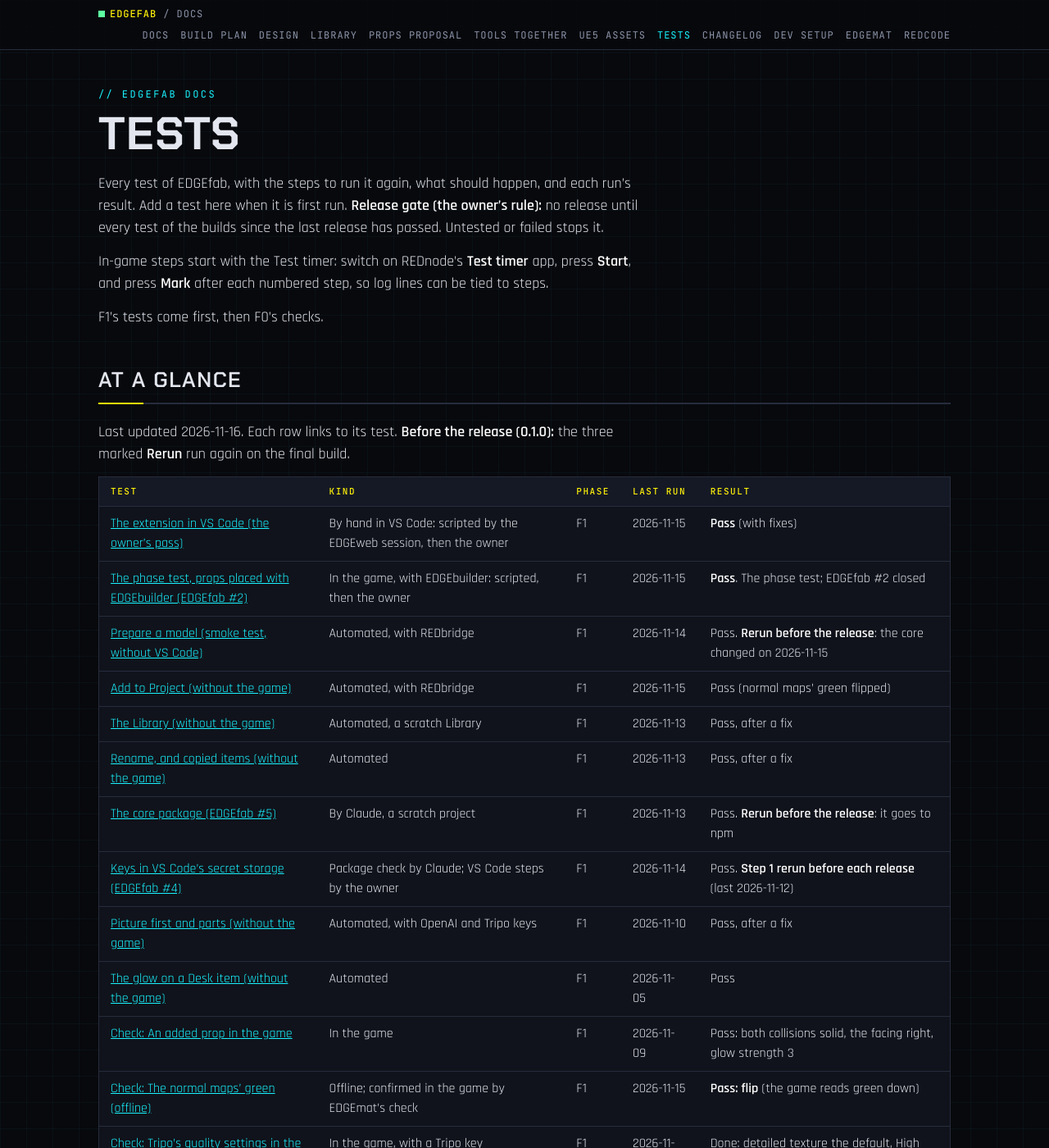
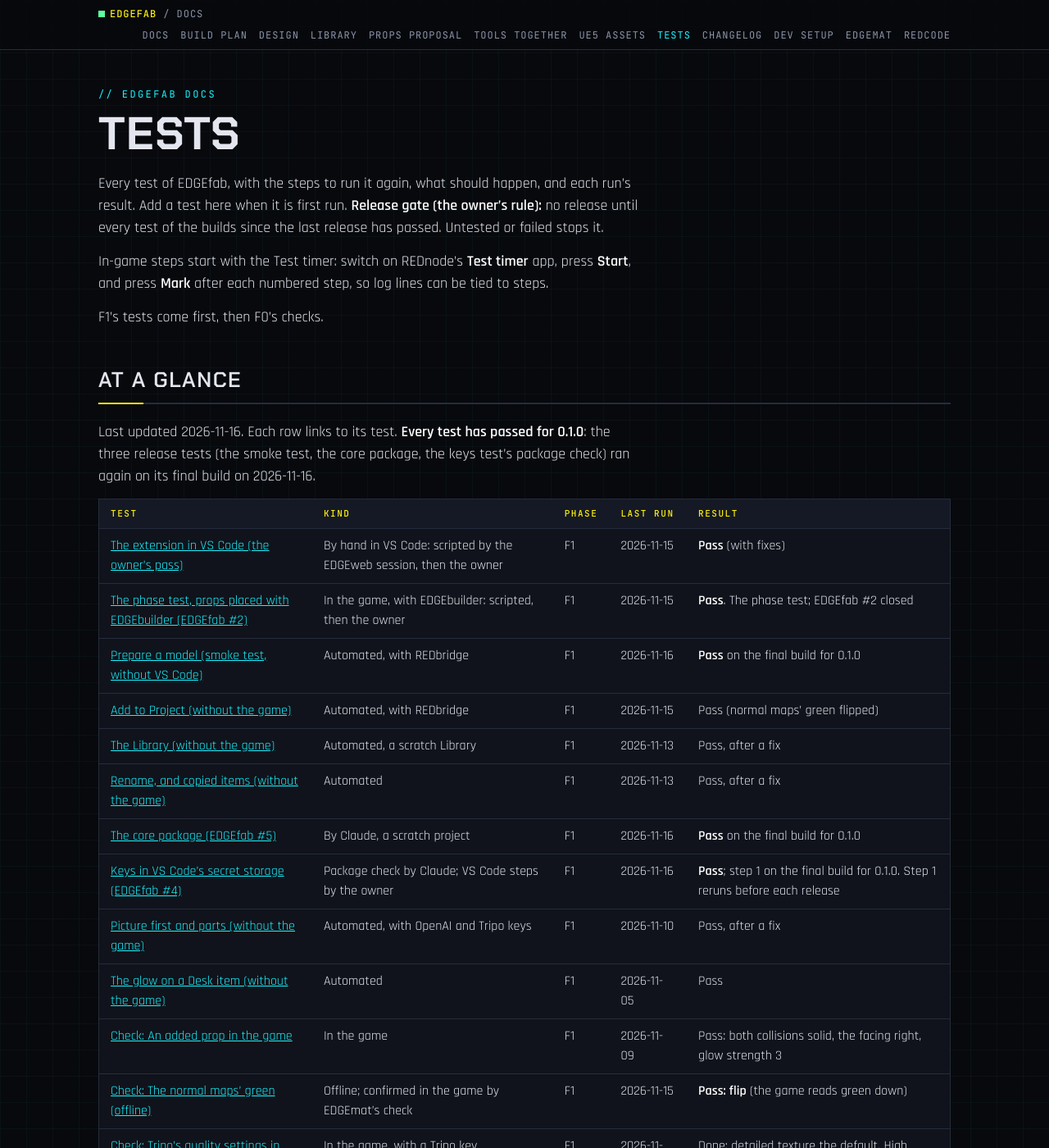
Before and after one commit to Edgemodders/EDGEfab, a Jekyll site: the page built from docs/testing.md, in a window 1280 px wide and 1400 px high. Shown: the whole window at 82% size. Built offline with Jekyll 4.4.1, drawn with Linux system fonts in a browser that asks for light colours; some of the changed text lies outside the part shown.

Commit message:
0.1.0 ready: the three release tests passed on the final build; README status and badge, the changelog's 0.1.0 section
Co-Authored-By: Claude Opus 5.5 <noreply@anthropic.com>

```diff
--- a/docs/testing.md
+++ b/docs/testing.md
@@ -12,18 +12,18 @@ F1's tests come first, then F0's checks.
 
 ## At a glance
 
-Last updated 2026-11-16. Each row links to its test. **Before the release (0.1.0):** the three marked **Rerun** run again on the final build.
+Last updated 2026-11-16. Each row links to its test. **Every test has passed for 0.1.0**: the three release tests (the smoke test, the core package, the keys test's package check) ran again on its final build on 2026-11-16.
 
 | Test | Kind | Phase | Last run | Result |
 |---|---|---|---|---|
 | [The extension in VS Code (the owner's pass)](#f1-the-extension-in-vs-code-the-owners-pass) | By hand in VS Code: scripted by the EDGEweb session, then the owner | F1 | 2026-11-15 | **Pass** (with fixes) |
 | [The phase test, props placed with EDGEbuilder (EDGEfab #2)](#f1-the-phase-test-props-placed-with-edgebuilder-edgefab-2) | In the game, with EDGEbuilder: scripted, then the owner | F1 | 2026-11-15 | **Pass**. The phase test; EDGEfab #2 closed |
-| [Prepare a model (smoke test, without VS Code)](#f1-prepare-a-model-smoke-test-without-vs-code) | Automated, with REDbridge | F1 | 2026-11-14 | Pass. **Rerun before the release**: the core changed on 2026-11-15 |
+| [Prepare a model (smoke test, without VS Code)](#f1-prepare-a-model-smoke-test-without-vs-code) | Automated, with REDbridge | F1 | 2026-11-16 | **Pass** on the final build for 0.1.0 |
 | [Add to Project (without the game)](#f1-add-to-project-without-the-game) | Automated, with REDbridge | F1 | 2026-11-15 | Pass (normal maps' green flipped) |
 | [The Library (without the game)](#f1-the-library-without-the-game) | Automated, a scratch Library | F1 | 2026-11-13 | Pass, after a fix |
 | [Rename, and copied items (without the game)](#f1-rename-and-copied-items-without-the-game) | Automated | F1 | 2026-11-13 | Pass, after a fix |
-| [The core package (EDGEfab #5)](#f1-the-core-package-edgefab-5) | By Claude, a scratch project | F1 | 2026-11-13 | Pass. **Rerun before the release**: it goes to npm |
-| [Keys in VS Code's secret storage (EDGEfab #4)](#f1-keys-in-vs-codes-secret-storage-edgefab-4) | Package check by Claude; VS Code steps by the owner | F1 | 2026-11-14 | Pass. **Step 1 rerun before each release** (last 2026-11-12) |
+| [The core package (EDGEfab #5)](#f1-the-core-package-edgefab-5) | By Claude, a scratch project | F1 | 2026-11-16 | **Pass** on the final build for 0.1.0 |
+| [Keys in VS Code's secret storage (EDGEfab #4)](#f1-keys-in-vs-codes-secret-storage-edgefab-4) | Package check by Claude; VS Code steps by the owner | F1 | 2026-11-16 | **Pass**; step 1 on the final build for 0.1.0. Step 1 reruns before each release |
 | [Picture first and parts (without the game)](#f1-picture-first-and-parts-without-the-game) | Automated, with OpenAI and Tripo keys | F1 | 2026-11-10 | Pass, after a fix |
 | [The glow on a Desk item (without the game)](#f1-the-glow-on-a-desk-item-without-the-game) | Automated | F1 | 2026-11-05 | Pass |
 | [Check: An added prop in the game](#f1-check-an-added-prop-in-the-game) | In the game | F1 | 2026-11-09 | Pass: both collisions solid, the facing right, glow strength 3 |
@@ -282,6 +282,10 @@ After the levels of detail were made with the normals weighed in (the owner's pa
 
 After the levels were made to keep to the texture's charts (the owner's pass, Run 1, step 6). Step 1 on the vending machine, test 8's machine and the drum: `ok` all three; LOD 4 below LOD 2 on each. The `.vsix` again: 11 files, no PowerShell, no key files.
 
+### Run 8, 2026-11-16: passed (step 1), the final build for 0.1.0
+
+After the normal maps' green default (`addToProject.ts`, 2026-11-15), on the build released as 0.1.0. Step 1 on the picture-first vending machine (in parts) and the drum in parts: `ok` both. The vending machine: 70 pieces into 6 parts (front, body, back, middle, base, details), back faces on 5, the quarter turn, the size-unknown note. The drum: 10 parts named by place, back faces on all 10. Steps 2 and 3 are covered by the core package's Run 2 the same day.
+
 ## F1: Add to Project (without the game)
 
 A Desk item becomes a prop in a WolvenKit project, through the bundled core, the MCP server's `fab_add` and (not yet tried) the extension's Add to Project. Run after every change to `addToProject.ts`.
@@ -390,6 +394,15 @@ First run: Rename passed, but `fab_size` on the copy scaled **the real Desk's**
 | 2 | 4 packages: edgefab-core, edgemat-core 0.3.2 and its two dependencies |
 | 3 | Types pass with no `skipLibCheck`. The public types need only EDGEmat's core: `groupParts` and `addBackFaces`, which take glTF-Transform's types, left the public index, and `PreparedPart` and `MaxParts` moved to `prepare.ts`. Bundled again with no plugins: 1.5 MB |
 | 4 | `core_test_drum`: 9 submeshes over 3 levels, 1.8 m, set to 1.75 m; added as `coretest\props\core_test_drum\core_test_drum.ent`, physical, 5 files. Unbundled: 82 exports, all of #5's |
+
+### Run 2, 2026-11-16: passed, the final build for 0.1.0
+
+| Step | Result |
+|---|---|
+| 1 | 20 files, 766 kB packed (`index.cjs` 1.0 MB, its map, 13 type files, the notices, README, LICENSE). One dependency, `@edgemodders/edgemat-core` `~0.3.2` |
+| 2 | 4 packages: edgefab-core 0.1.0, edgemat-core 0.3.2, pngjs, vscode-jsonrpc |
+| 3 | Types pass with `--strict` and no `skipLibCheck`; bundled again with esbuild and no plugins: 1.5 MB |
+| 4 | `core_test_drum` from the drum in parts: 30 submeshes (10 parts, 3 levels), 1.00 m, set to 1.75 m; added as `coretest\props\core_test_drum\core_test_drum.ent`, physical, 54 files (10 materials with their textures). Unbundled: 83 exports, all of #5's |
 
 ## F1 check: an added prop in the game
 
@@ -552,6 +565,10 @@ Step 1 again, after EDGEmat committed its keys change (`aeda9c1`, EDGEmat #10; i
 ### Run 3, 2026-11-14: step 3 passed, in the owner's pass
 
 Step 3 ran as [the owner's pass](#f1-the-extension-in-vs-code-the-owners-pass), Run 1, steps 1, 2, 22, 23 and 25: keys without `tsk_` or `sk-` refused in words, both keys set in VS Code's secret storage, Clear OpenAI Key asked for it again, and after a restart the Tripo key still there (no key asked in 25). Step 1 was checked again on each build that day: 11 files, no PowerShell, no key files.
+
+### Run 4, 2026-11-16: step 1 passed, the final build for 0.1.0
+
+`edgefab-0.1.0.vsix`, 11 files (the extension, its MCP server, icons, license, notices, readme, changelog): **no match** for `ConvertTo-SecureString`, `SecureStringToBSTR` or `powershell`, and no key files.
 
 ## F1: picture first and parts (without the game)
 
```
Also changed, not shown: CLAUDE.md (+1 -1 lines), README.md, docs/assets/brand/badges/status.svg, docs/changelog.md, extensions/edgefab/README.md, packages/edgefab-mcp/README.md, 1 other file.
